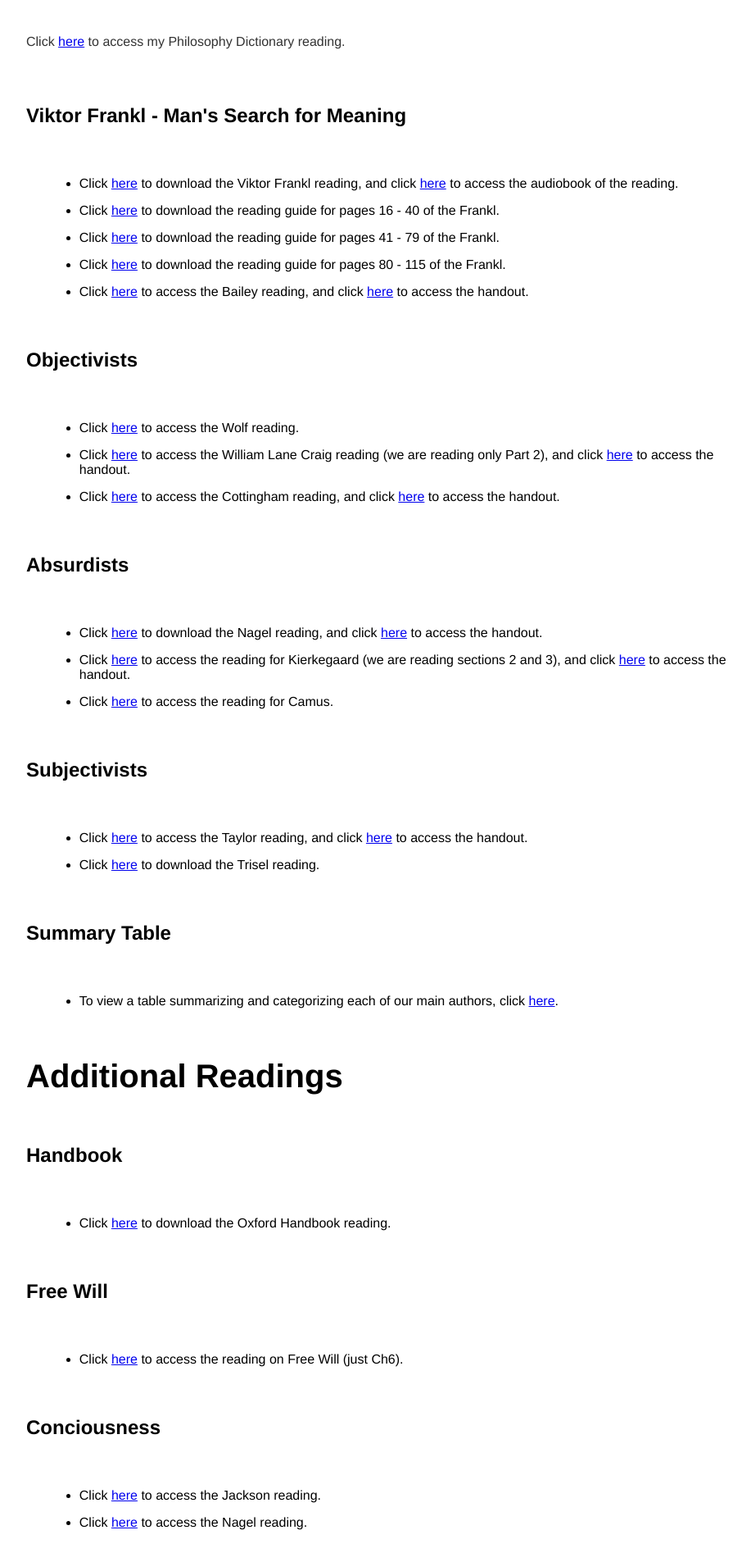
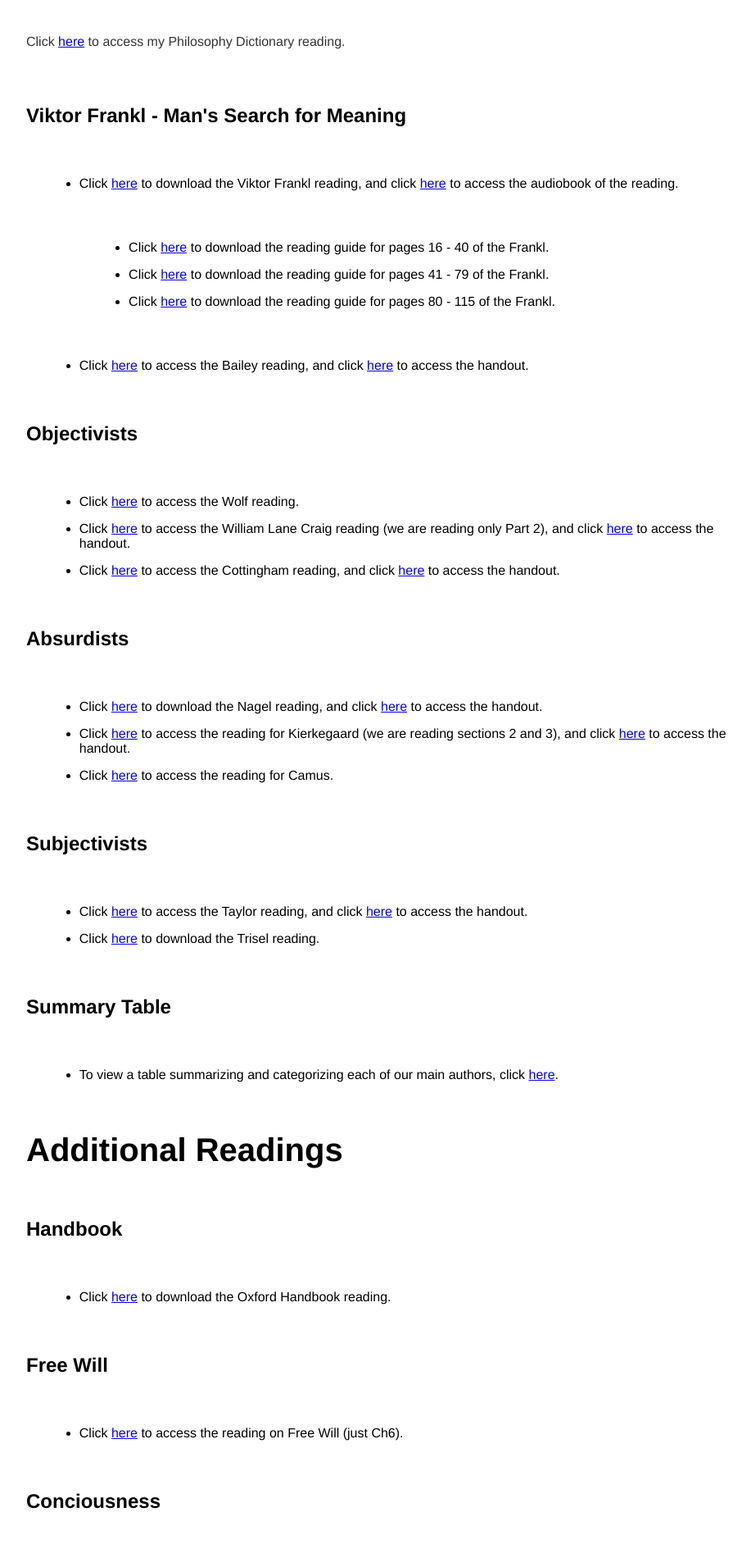
Before and after one commit to kevinjpatton/kevinjpatton.github.io, a Jekyll site: the page built from teaching/phil_1010/readings/index.html, in a window 1280 px wide. Shown: the part 678-2583 px from the top of the page at 82% size, without its empty margins (160-1077 px from the left). Built offline with Jekyll 4.4.1, drawn with Linux system fonts in a browser that asks for light colours; Markdown is read by kramdown in place of the engine named in the settings.

Commit message:
Update index.html

```diff
--- a/teaching/phil_1010/readings/index.html
+++ b/teaching/phil_1010/readings/index.html
@@ -7,10 +7,11 @@
 <p>Click <a href="/banda/Draft - How to Philosophize.pdf" target="_blank">here</a> to access the Introduction reading.</p>
 <p>Click <a href="/banda/Draft - Philosophabet.pdf" target="_blank">here</a> to access my Philosophy Dictionary reading.</p>
 <h2>Viktor Frankl - Man's Search for Meaning</h2><ul class="standard-list">
-<li>Click <a href="/teaching/phil_1010/readings/Viktor E. Frankl - Man's Search For Meaning.pdf" target="_blank">here</a> to download the Viktor Frankl reading, and click <a href="https://youtu.be/MoyHK_ocfD8?si=0kpp0NixYmhzVHJa" target="_blank">here</a> to access the audiobook of the reading.</li>
+<li>Click <a href="/teaching/phil_1010/readings/Viktor E. Frankl - Man's Search For Meaning.pdf" target="_blank">here</a> to download the Viktor Frankl reading, and click <a href="https://youtu.be/MoyHK_ocfD8?si=0kpp0NixYmhzVHJa" target="_blank">here</a> to access the audiobook of the reading.</li><ul class="standard-list">
 <li>Click <a href="/teaching/phil_1010/readings/Handout - Frankl pgs 16 - 40.pdf" target="_blank">here</a> to download the reading guide for pages 16 - 40 of the Frankl.</li>
   <li>Click <a href="/teaching/phil_1010/readings/Handout - Frankl pgs 41 - 79.pdf" target="_blank">here</a> to download the reading guide for pages 41 - 79 of the Frankl.</li>
   <li>Click <a href="/teaching/phil_1010/readings/Handout - Frankl pgs 80 - 115.pdf" target="_blank">here</a> to download the reading guide for pages 80 - 115 of the Frankl.</li>
+</ul>
 <li>Click <a href="/teaching/phil_1010/readings/Richard Bailey - Meaning and Frankls Existential Psychiatry.pdf" target="_blank">here</a> to access the Bailey reading, and click <a href="/teaching/phil_1010/readings/Handout - Bailey.pdf" target="_blank">here</a> to access the handout.</li>
 </ul>
 <h2>Objectivists</h2><ul class="standard-list">
```
